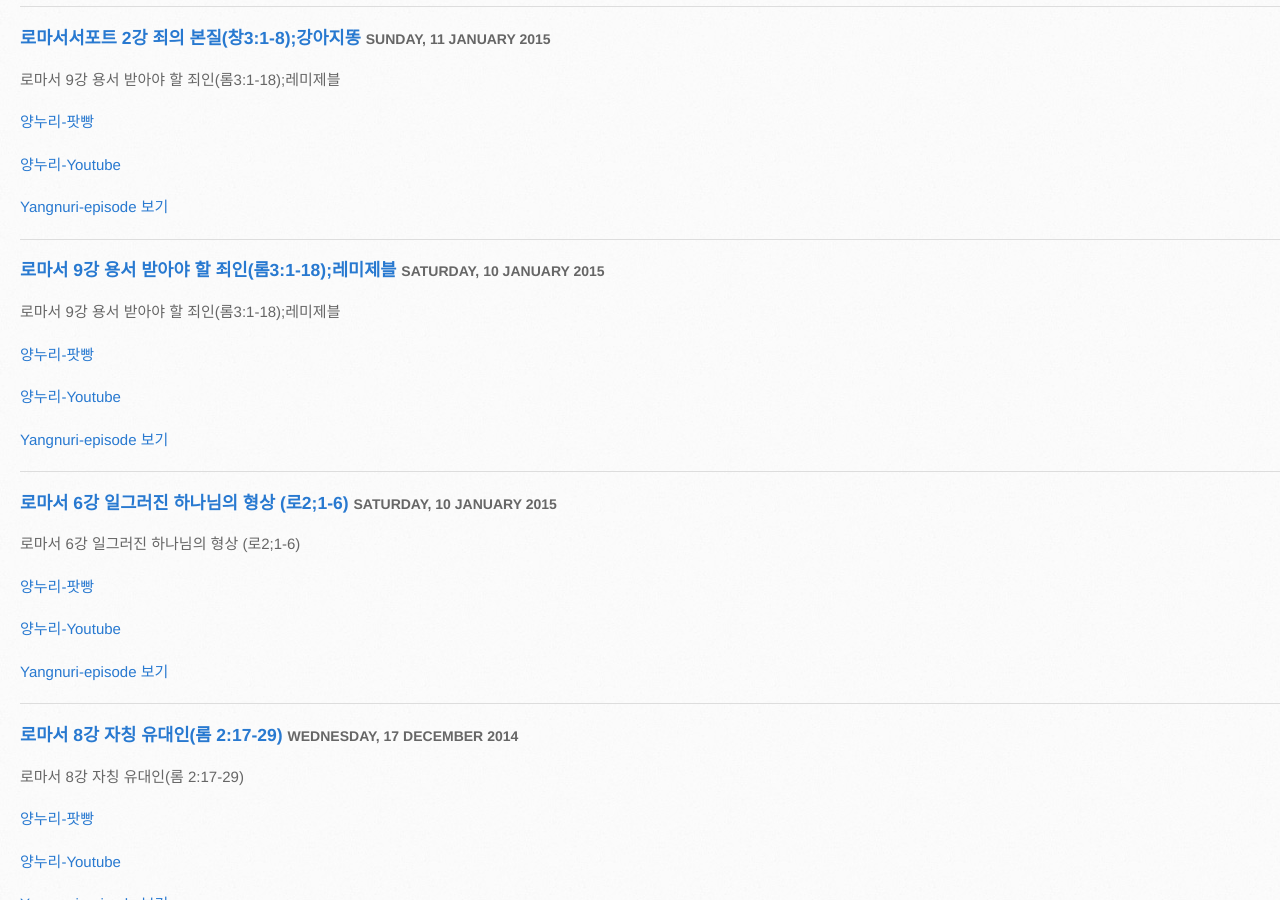
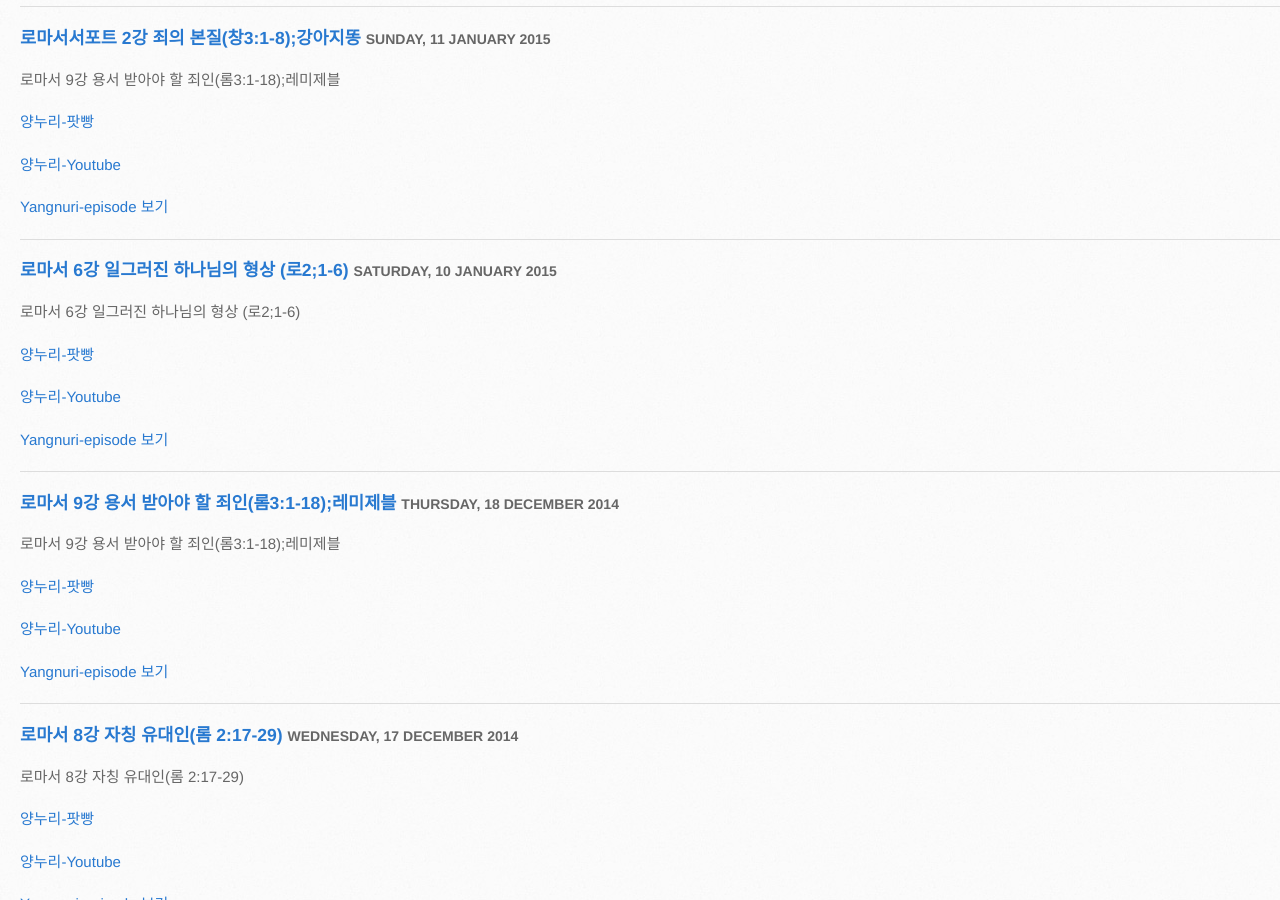
Before and after one commit to yangnuri2/yangnuri2.github.io, a Jekyll site: the page built from index.html, in a window 1280 px wide and 900 px high, scrolled down 2765 px. Built offline with Jekyll 4.4.1, drawn with Linux system fonts in a browser that asks for light colours.

Commit message:
Update 2015-01-10-yang-1-8.md

```diff
--- a/_posts/2015-01-10-yang-1-8.md
+++ b/_posts/2015-01-10-yang-1-8.md
@@ -2,7 +2,7 @@
 layout: post
 title: "로마서 9강 용서 받아야 할 죄인(롬3:1-18);레미제블"
 author: "Yangnuri"
-date: 2015-01-10
+date: 2014-12-18
 duration: "38:47"
 type: "video/mp4"
 enclosure_url: http://archive.org/download/99312/%EB%A1%9C%EB%A7%88%EC%84%9C%209%EA%B0%95%20%EC%9A%A9%EC%84%9C%20%EB%B0%9B%EC%95%84%EC%95%BC%20%ED%95%A0%20%EC%A3%84%EC%9D%B8%28%EB%A1%AC3_1%20%282%29.mp4
```
